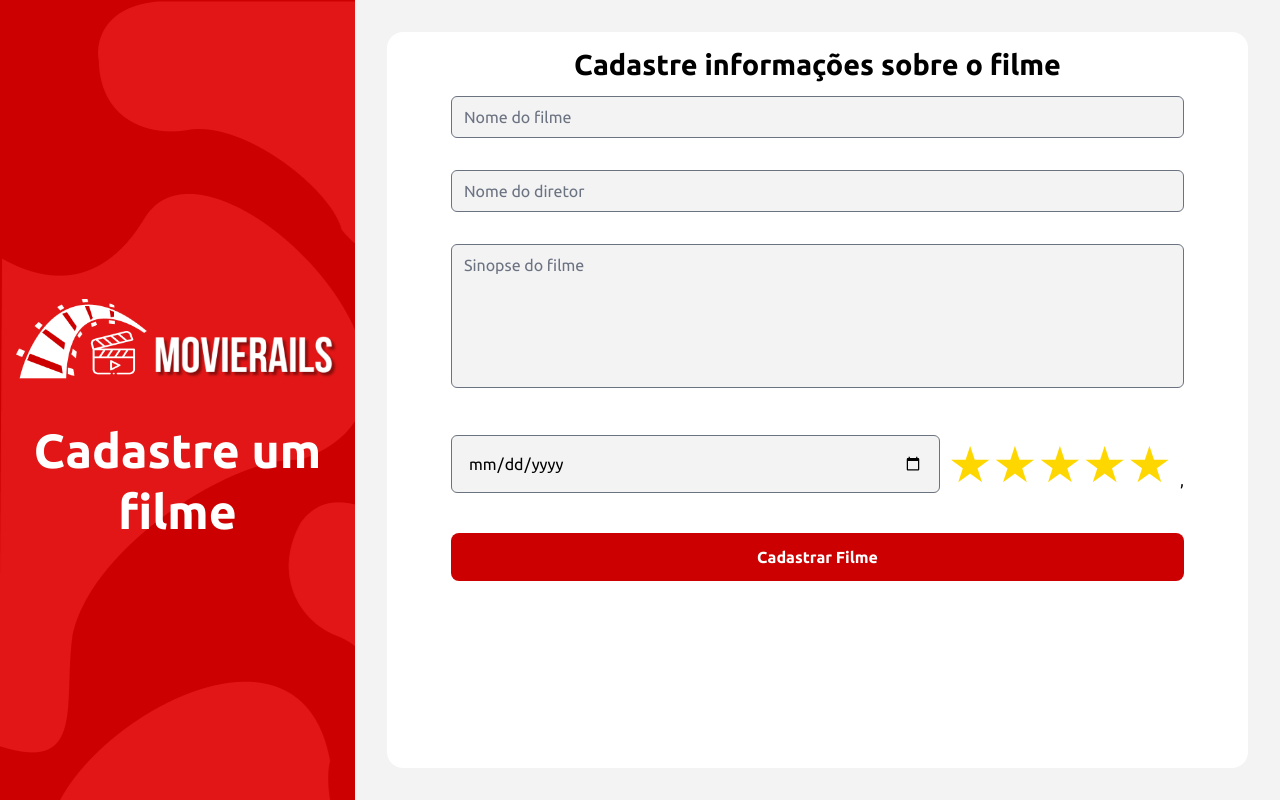
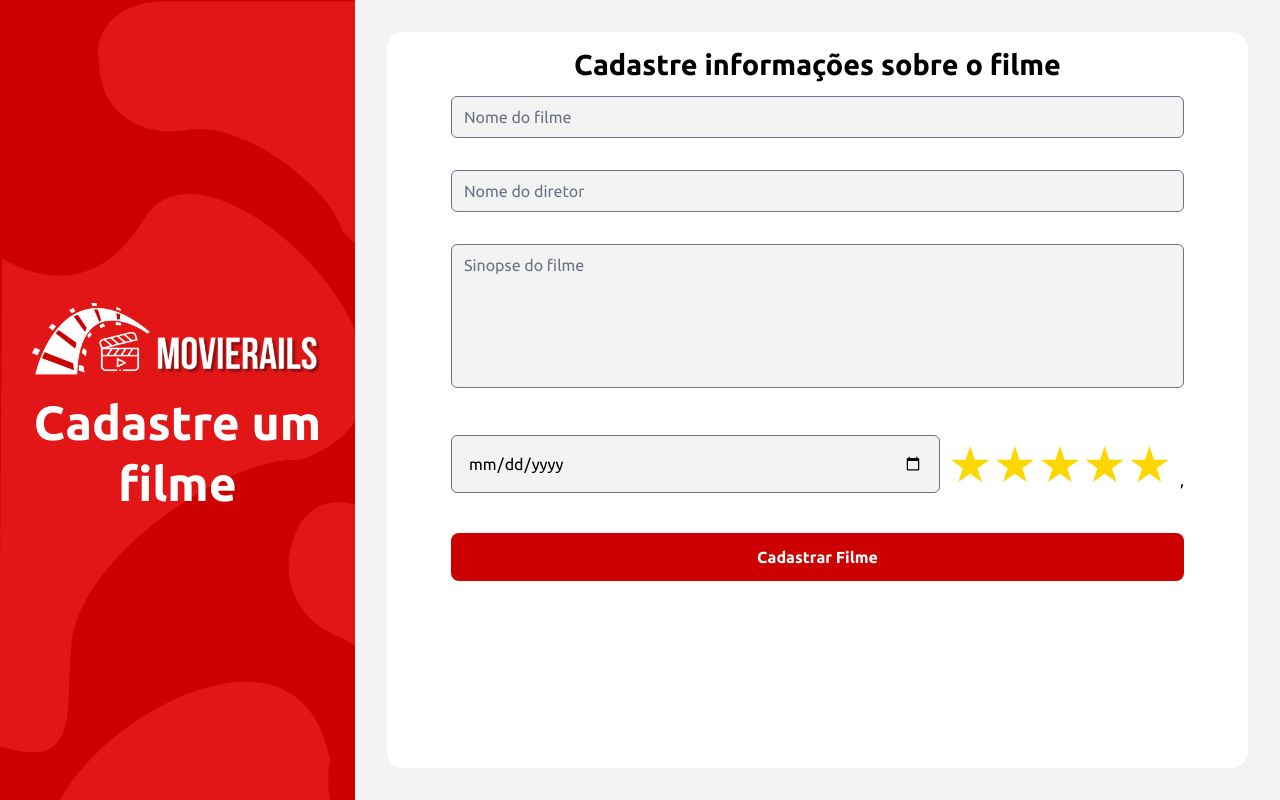
Before and after one commit to flaviomanuel/MovieRails, a React (Create React App) app in the folder web/: page /create-movie in a window 1280 px wide. Built offline with nearby package versions, Linux system fonts and the light colour scheme.

Commit message:
onClick all logos redirect to HomePage

```diff
--- a/web/src/components/Header/index.js
+++ b/web/src/components/Header/index.js
@@ -1,4 +1,5 @@
 import React from 'react';
+import { Link } from 'react-router-dom';
 
 import movieRailsLogo from '../../assets/images/movieRailsLogo.png'
 import Button from '../Button';
@@ -7,7 +8,9 @@
     return (
         <header className="w-screen:container mx-auto bg-white py-4" >
             <div className="container sm:mx-auto flex content- justify-between items-center px-24">
+                <Link to="/">
                 <img className="h-16" src={movieRailsLogo} alt="movieRails logo"/>
+                </Link>
                 <Button link={link} text="Novo Filme"/>
             </div>
         </header>
--- a/web/src/components/LeftArticle/index.js
+++ b/web/src/components/LeftArticle/index.js
@@ -1,14 +1,18 @@
 import React from "react";
+import { Link } from "react-router-dom";
 import whiteMovieRails from '../../assets/images/whiteMovieRailsLogo.png'
 
 function LeftArticle({title}){
     return (
 
             <div className="bg-leftBackgroundRedRails h-screen w-2/5 flex flex-col justify-center items-center p-4 " >
+                    <Link className="w-90 m-4" to="/">
+                         <img src={whiteMovieRails} alt="logo movieRails branco" />
+                    </Link>
 
-                    <img src={whiteMovieRails} alt="logo movieRails branco" className="w-96 m-10"/>
+                        {/* <img src={whiteMovieRails} alt="logo movieRails branco" className="w-96 m-10"/> */}
+
                     <h1 className="text-titleLeftMain text-white font-bold text-center max-w-xs">{title}</h1>
-
 
             </div>
 
```
